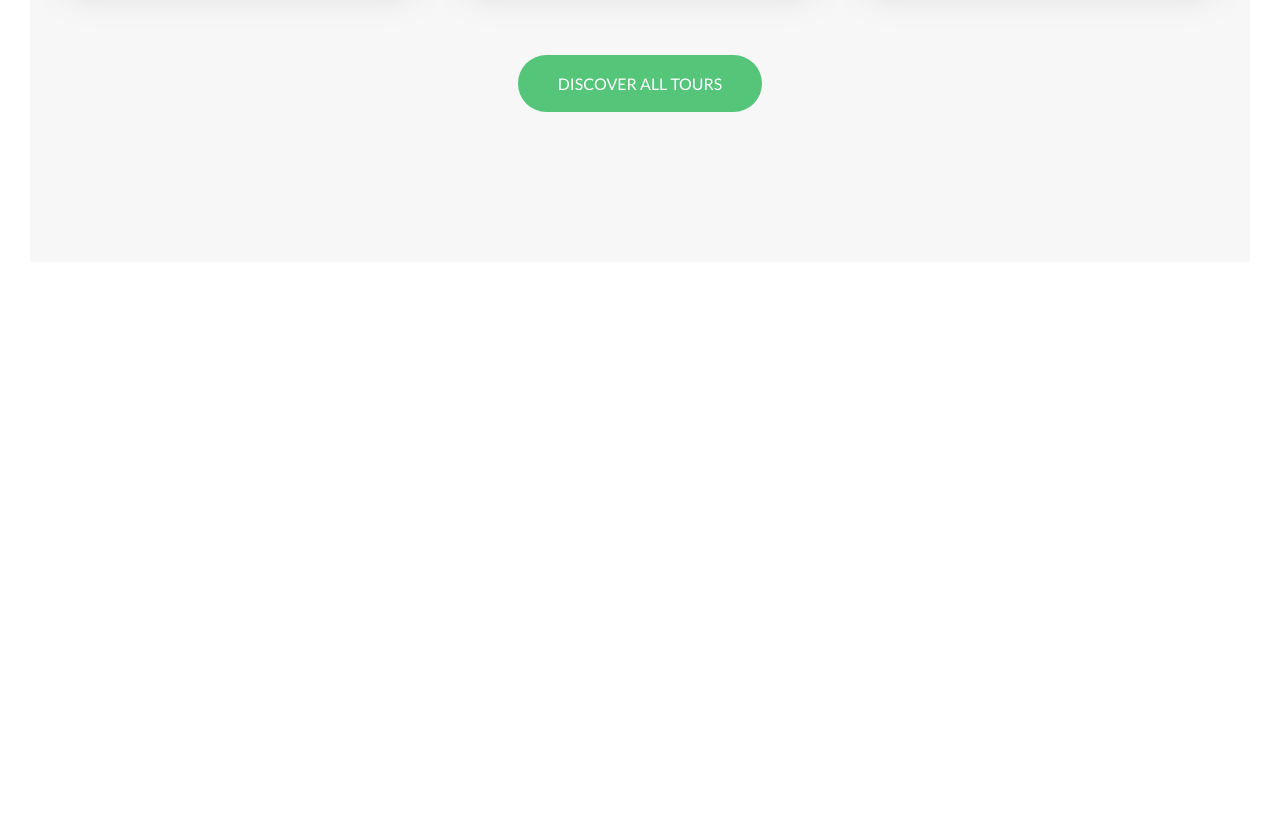
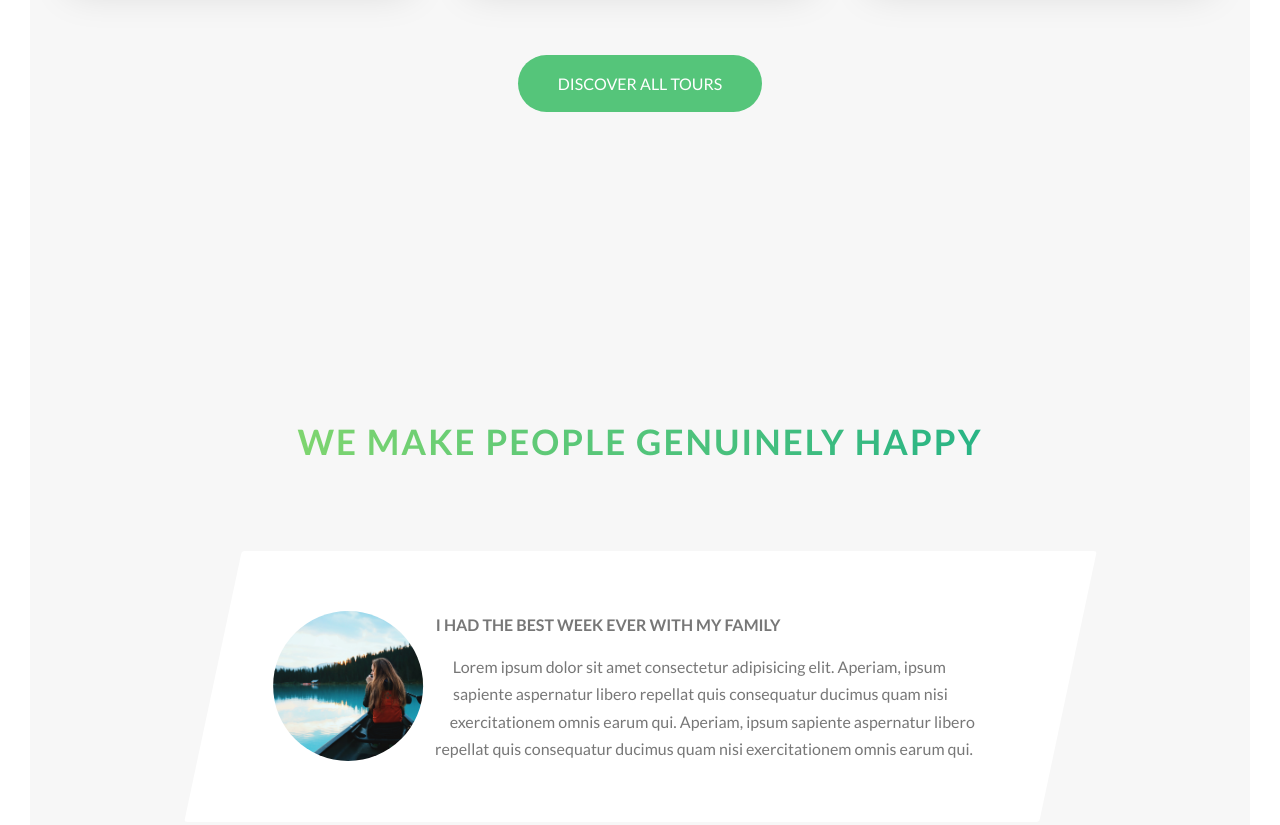
Before and after one commit to HellyZ/travel-agency-landing, a website: page index.html in a window 1280 px wide. Shown: the part 3180-4005 px from the top of the page. Before the commit the page ends 3472 px from the top, so only its background shows below. Drawn offline with Linux system fonts and the light colour scheme.

Commit message:
add story element for feedback section

```diff
--- a/index.html
+++ b/index.html
@@ -219,6 +219,30 @@
         </div>
 
       </section>
+
+      <section class="section-stories">
+        <div class="u-center-text u-margin-bottom-big">
+          <h2 class="heading-secondary">
+            We make people genuinely happy
+          </h2>
+        </div>
+
+        <div class="row">
+          <div class="story">
+            <figure class="story__shape">
+              <img src="img/nat-8.jpg" alt="Persone on a tour" class="story__img">
+            </figure>
+            <div class="story__text">
+              <h3 class="heading-tertiary u-margin-bottom-small">I had the best week ever with my family</h3>
+              <p>
+                Lorem ipsum dolor sit amet consectetur adipisicing elit. Aperiam, ipsum sapiente aspernatur libero repellat quis consequatur
+                ducimus quam nisi exercitationem omnis earum qui. Aperiam, ipsum sapiente aspernatur libero
+                repellat quis consequatur ducimus quam nisi exercitationem omnis earum qui.
+              </p>
+            </div>
+          </div>
+        </div>
+      </section>
     </main>
 
 
--- /dev/null
+++ b/sass/components/_story.scss
@@ -0,0 +1,38 @@
+.story {
+  width: 75%;
+  margin: 0 auto;
+  box-shadow: 0 3rem 6rem rgba($color-white, .1);
+  background-color: $color-white;
+  padding: 6rem;
+  padding-left: 9rem;
+  font-size: $default-font-size;
+  border-radius: 3px;
+  -webkit-border-radius: 3px;
+  -moz-border-radius: 3px;
+  -ms-border-radius: 3px;
+  -o-border-radius: 3px;
+  transform: skewX(-12deg);
+  -webkit-transform: skewX(-12deg);
+  -moz-transform: skewX(-12deg);
+  -ms-transform: skewX(-12deg);
+  -o-transform: skewX(-12deg);
+
+  &__shape {
+    width: 15rem;
+    height: 15rem;
+    float: left;
+    -webkit-shape-outside:circle(50% at 50% 50%);
+    shape-outside:circle(50% at 50% 50%);
+    -webkit-clip-path: circle(50% at 50% 50%);
+    clip-path: circle(50% at 50% 50%);
+    transform: translateX(-3rem) skewX(12deg);
+}
+
+  &__img {
+    height: 100%;
+  }
+
+  &__text {
+    transform: skewX(12deg);
+  }
+}
--- a/sass/main.scss
+++ b/sass/main.scss
@@ -11,6 +11,7 @@
 @import "./components/card";
 @import "./components/composition";
 @import "./components/feature-box";
+@import "./components/story";
 
 @import "./layout/grid";
 @import "./layout/header";
--- a/sass/pages/_home.scss
+++ b/sass/pages/_home.scss
@@ -32,3 +32,8 @@
   padding: 25rem 0 15rem 0;
   margin-top: -10rem;
 }
+
+.section-stories {
+  padding: 15rem 0;
+  background-color: $color-grey-light-1;
+}
```
Also changed, not shown: css/style.css.
